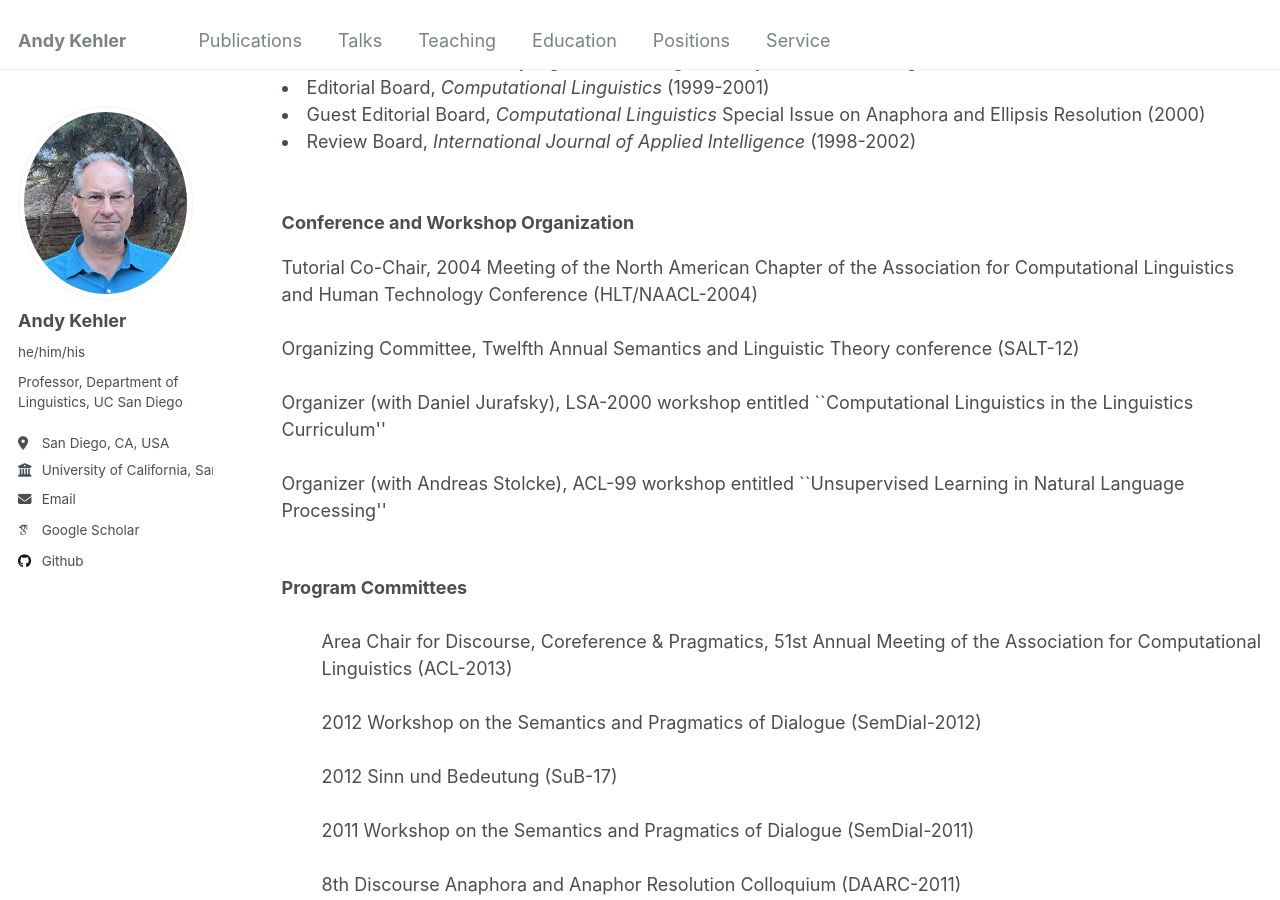
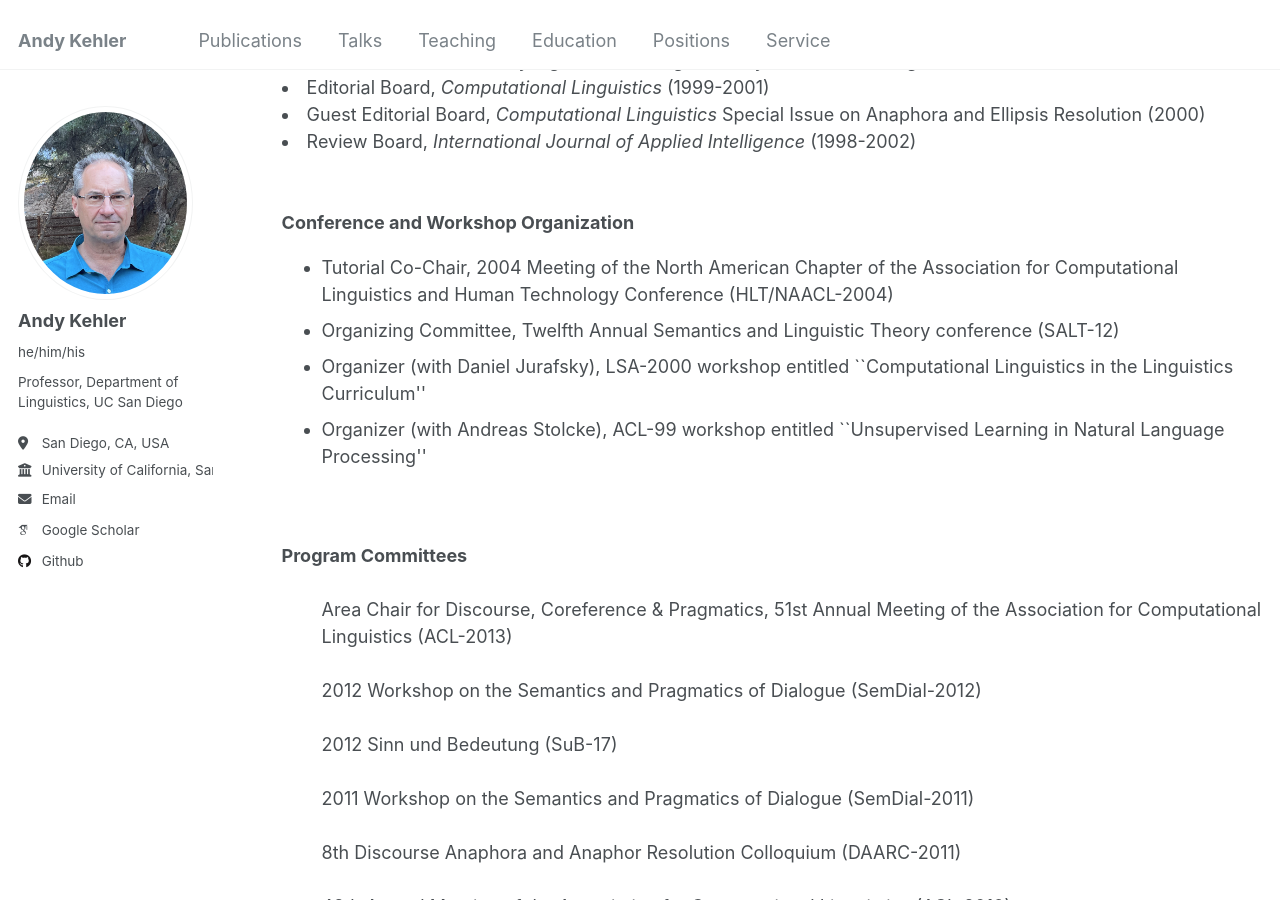
Before and after one commit to akehler/akehler.github.io, a Jekyll site: the page built from _pages/service.html, in a window 1280 px wide and 900 px high, scrolled down 391 px. Built offline with Jekyll 4.4.1, drawn with Linux system fonts in a browser that asks for light colours; some web fonts are replaced.

Commit message:
Update service.html

```diff
--- a/_pages/service.html
+++ b/_pages/service.html
@@ -65,26 +65,23 @@ Review Board, <I>International Journal of Applied Intelligence</I> (1998-2002)
 <br><br>
 <STRONG>Conference and Workshop Organization</STRONG>
 
-<p>
-Tutorial Co-Chair, 2004 Meeting of the North American Chapter of the
+<ul>
+<li>Tutorial Co-Chair, 2004 Meeting of the North American Chapter of the
 Association for Computational Linguistics and Human Technology
 Conference (HLT/NAACL-2004)
+</li><li>
 
-<BR>
-<BR>
 Organizing Committee, Twelfth Annual Semantics and Linguistic Theory
 conference (SALT-12)
+</li><li>
 
-<BR>
-<br>
 Organizer (with Daniel Jurafsky), LSA-2000 workshop entitled
 ``Computational Linguistics in the Linguistics Curriculum''
-<BR>
-
-<BR>
+</li><li>
 Organizer (with Andreas Stolcke), ACL-99 workshop entitled
 ``Unsupervised Learning in Natural Language Processing''
-
+</li>
+</ul>
 
 <br><br>
 <DT><STRONG>Program Committees</STRONG>
```
